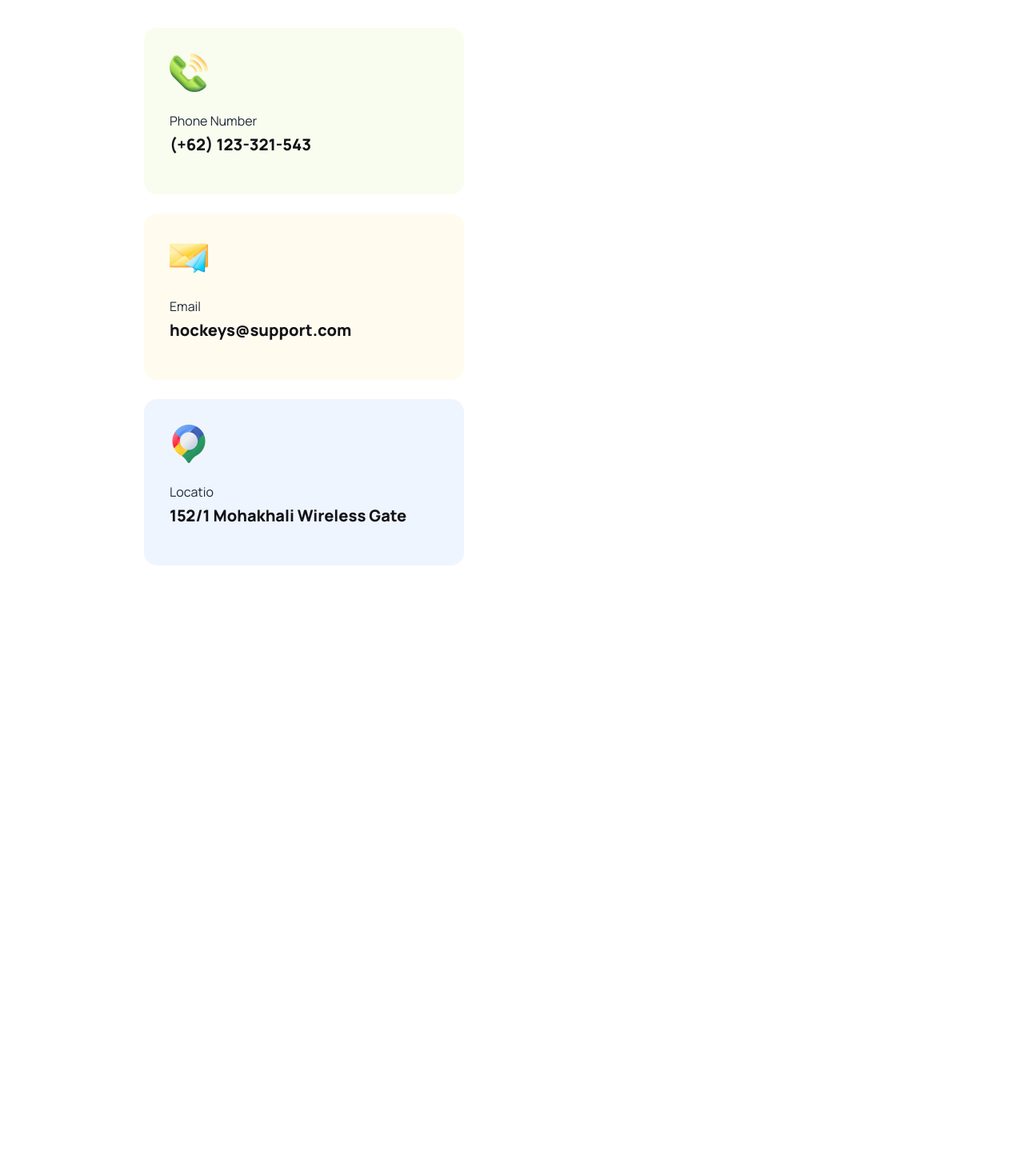
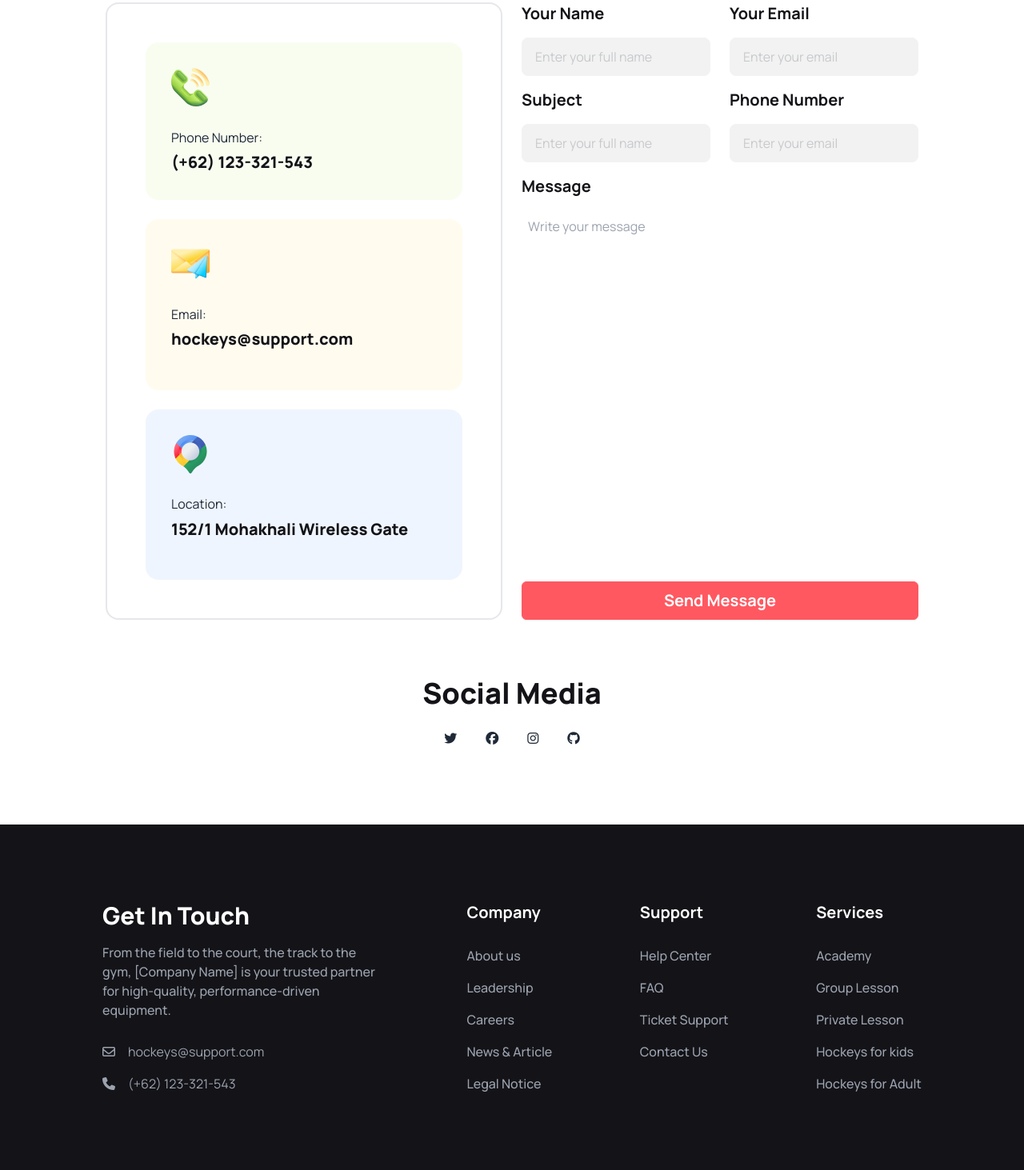
Before and after one commit to Maysha-Khanom-Moon/ph__a3__hockey, a plain HTML site: page index.html in a window 1280 px wide. Shown: the part 4327-5790 px from the top of the page at 80% size. Before the commit the page ends 5178 px from the top, so only its background shows below. Drawn offline with nearby package versions, Linux system fonts and the light colour scheme.

Commit message:
Completed

```diff
--- a/index.html
+++ b/index.html
@@ -712,7 +712,7 @@
       <!-- get in touch -->
       <section class="lg:px-5 mb-24">
         <!-- top -->
-        <div class="text-center flex flex-col items-center mb-3 lg:mb-12">
+        <div class="text-center flex flex-col items-center mb-3 lg:mb-16">
           <h1 class="text-xl lg:text-4xl font-extrabold text-[#131318] my-3 lg:my-6">
             Get In Touch
           </h1>
@@ -727,15 +727,16 @@
         <div class="grid gap-3 lg:grid-cols-2 lg:gap-x-6">
 
           <!-- left -->
-          <div class="grid gap-3 lg:gap-6 p-2 lg:p-12">
+          <div class="grid gap-4 mb-4 lg:gap-6 p-3 lg:p-12 border-2 rounded-2xl">
 
             <!-- 1st -->
-            <div class="grid gap-6 p-8 pb-12 rounded-2xl bg-[#bced6d1a]">
+            <div class="grid gap-6 p-6 lg:p-8 pb-12 rounded-2xl bg-[#bced6d1a]">
               <img src="Images/Group 1171275317.png" alt="">
 
               <div class="grid gap-1">
-                <p class="text-[rgba(19, 19, 24, 0.60)] text-base font-normal">Phone Number</p>
-                <h3 class="text-[#131318] font-extrabold text-xl">(+62) 123-321-543</h3>
+                <p class="text-[rgba(19, 19, 24, 0.60)]
+                text-xs lg:text-base font-normal">Phone Number:</p>
+                <h3 class="text-[#131318] font-extrabold text-base lg:text-xl">(+62) 123-321-543</h3>
               </div>
             </div>
 
@@ -744,8 +745,9 @@
               <img src="Images/Group 1171275318.png" alt="">
 
               <div class="grid gap-1">
-                <p class="text-[rgba(19, 19, 24, 0.60)] text-base font-normal">Email</p>
-                <h3 class="text-[#131318] font-extrabold text-xl">hockeys@support.com</h3>
+                <p class="text-[rgba(19, 19, 24, 0.60)]
+                text-xs lg:text-base font-normal">Email:</p>
+                <h3 class="text-[#131318] font-extrabold text-base lg:text-xl">hockeys@support.com</h3>
               </div>
             </div>
 
@@ -754,15 +756,125 @@
               <img src="Images/Group 1171275321.png" alt="">
 
               <div class="grid gap-1">
-                <p class="text-[rgba(19, 19, 24, 0.60)] text-base font-normal">Locatio</p>
-                <h3 class="text-[#131318] font-extrabold text-xl">152/1 Mohakhali Wireless Gate</h3>
+                <p class="text-[rgba(19, 19, 24, 0.60)] text-xs lg:text-base font-normal">Location:</p>
+                <h3 class="text-[#131318] font-extrabold text-base lg:text-xl">152/1 Mohakhali Wireless Gate</h3>
               </div>
             </div>
           </div>
 
           <!-- right -->
+          <div>
+            <!-- 1st -->
+            <div class="mb-4 lg:gap-x-6 lg:flex grid gap-4">
+              <div class="grid w-full lg:w-1/2">
+                <label for="" class="text-[#131318] font-bold text-base lg:text-xl mb-2 lg:mb-4">Your Name</label>
+                <input type="text" placeholder="Enter your full name" class="input input-bordered w-full max-w-xs" disabled />
+              </div>
+
+              <div class="grid lg:w-1/2">
+                <label for="" class="text-[#131318] font-bold text-base lg:text-xl mb-2 lg:mb-4">Your Email</label>
+                <input type="text" placeholder="Enter your email" class="input input-bordered w-full max-w-xs" disabled />
+              </div>
+            </div>
+
+            <!-- 2nd -->
+            <div class="mb-4 lg:gap-x-6 lg:flex grid gap-4">
+              <div class="grid w-full lg:w-1/2">
+                <label for="" class="text-[#131318] font-bold text-base lg:text-xl mb-2 lg:mb-4">Subject</label>
+                <input type="text" placeholder="Enter your full name" class="input input-bordered w-full max-w-xs" disabled />
+              </div>
+
+              <div class="grid lg:w-1/2">
+                <label for="" class="text-[#131318] font-bold text-base lg:text-xl mb-2 lg:mb-4">Phone Number</label>
+                <input type="text" placeholder="Enter your email" class="input input-bordered w-full max-w-xs" disabled />
+              </div>
+            </div>
+
+            <!-- 3rd -->
+            <div class="mb-4 lg:mb-8 grid">
+                <label for="" class="text-[#131318] font-bold text-base lg:text-xl mb-4">Message</label>
+                <input class="w-full p-2 pb-40 lg:pb-96 text-[rgba(19, 19, 24, 0.03)] rounded-2xl" type="text" placeholder="Write your message">
+            </div>
+
+            <div class="w-full">
+              <button title="send message" class="btn btn-error rounded-md bg-primary-color py-0 px-2 lg:px-6 lg:my-4 text-sm lg:text-xl text-white font-bold w-full">
+                Send Message
+              </button>
+            </div>
+          </div>
+        </div>
+
+        <!-- bottom -->
+        <div class="text-center flex flex-col items-center my-6 lg:my-8 bg-[rgba(19, 19, 24, 0.03)]">
+          <h1 class="text-xl lg:text-4xl font-extrabold text-[#131318] my-3 lg:my-6">
+            Social Media
+          </h1>
+          <div class="flex gap-9">
+            <a href="https://twitter.com/maysha412"><i class="fa-brands fa-twitter"></i></a>
+            <a href="https://www.facebook.com/maysha.moon.94695459/"><i class="fa-brands fa-facebook"></i></a>
+            <a href="https://www.instagram.com/maysha_moon_/"><i class="fa-brands fa-instagram"></i></a>
+            <a href="https://github.com/Maysha-Khanom-Moon"><i class="fa-brands fa-github"></i></a>
+          </div>
         </div>
       </section>
     </main>
+
+
+    <!-- footer -->
+    <footer class="bg-[#131318] p-4 pt-8 lg:p-24 lg:px-32 grid grid-cols-2 text-center lg:text-start gap-y-16 lg:gap-y-8 lg:flex justify-center lg:justify-between lg:gap-x-12">
+      <!-- 1st -->
+      <div class="grid col-span-2 gap-7 w-[346px]">
+        <div>
+          <h1 class="text-white text-3xl mb-4 font-extrabold">Get In Touch</h1>
+          <p class="text-base font-medium text-gray-400">From the field to the court, the track to the gym, [Company Name] is your trusted partner for high-quality, performance-driven equipment.</p>
+        </div>
+        <div class="grid justify-center lg:justify-start gap-4">
+          <div class="text-gray-400 flex items-center gap-4">
+            <i class="fa-regular fa-envelope"></i>
+            <p>hockeys@support.com</p>
+          </div>
+
+          <div class="text-gray-400 flex items-center gap-4">
+            <i class="fa-solid fa-phone"></i>
+            <p class="">(+62) 123-321-543</p>
+          </div>
+        </div>
+      </div>
+
+      <!-- 2nd -->
+      <div>
+        <h1 class="text-white text-xl font-bold mb-7">Company</h1>
+        <div class="text-base font-medium text-gray-400 grid gap-4">
+          <p>About us</p>
+          <p>Leadership</p>
+          <p>Careers</p>
+          <p>News & Article</p>
+          <p>Legal Notice</p>
+        </div>
+      </div>
+
+      <!-- 3rd -->
+      <div>
+        <h1 class="text-white text-xl font-bold mb-7">Support</h1>
+        <div class="text-base font-medium text-gray-400 grid gap-4">
+          <p>Help Center</p>
+          <p>FAQ</p>
+          <p>Ticket Support</p>
+          <p>Contact Us</p>
+        </div>
+      </div>
+
+      <!-- 4th -->
+      <div class="col-span-2 lg:grid">
+        <h1 class="text-white text-xl font-bold mb-7">Services</h1>
+        <div class="text-base font-medium text-gray-400 grid gap-4">
+          <p>Academy</p>
+          <p>Group Lesson</p>
+          <p>Private Lesson</p>
+          <p>Hockeys for kids</p>
+          <p>Hockeys for Adult</p>
+        </div>
+      </div>
+    </footer>
   </body>
 </html>
```
